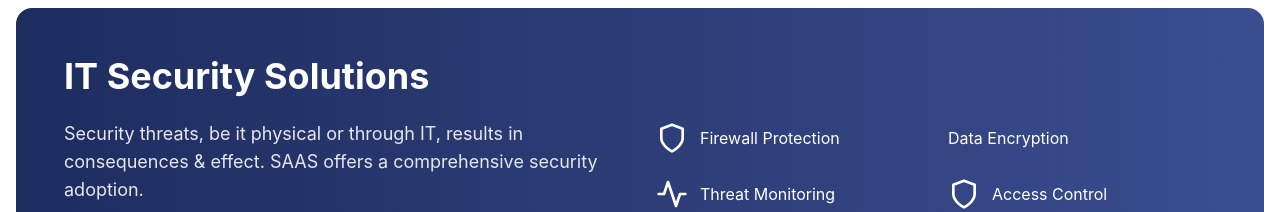
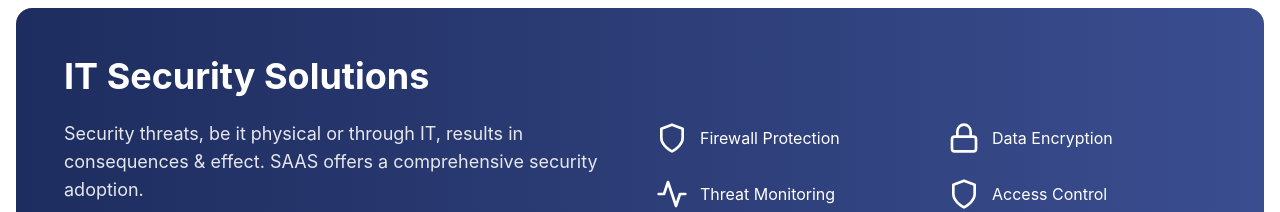
Before and after one commit to Vansh1379/RudraInfocom, a React (Vite) app: page /services in a window 1280 px wide. Shown: the part 960-1172 px from the top of the page. Built offline with nearby package versions, Linux system fonts and the light colour scheme.

Commit message:
Added icons

```diff
--- a/src/pages/Services.tsx
+++ b/src/pages/Services.tsx
@@ -8,7 +8,8 @@
     Headphones,
     Radio,
     Activity,
-    CheckCircle
+    CheckCircle,
+    Lock
 } from 'react-feather';
 import { Navbar } from '../components/Navbar';
 import Footer from '../components/Fotter';
@@ -161,7 +162,7 @@
                                     <span>Firewall Protection</span>
                                 </div>
                                 <div className="flex items-center gap-3">
-
+                                    <Lock className='w-8 h-8'/>
                                     <span>Data Encryption</span>
                                 </div>
                                 <div className="flex items-center gap-3">
```
